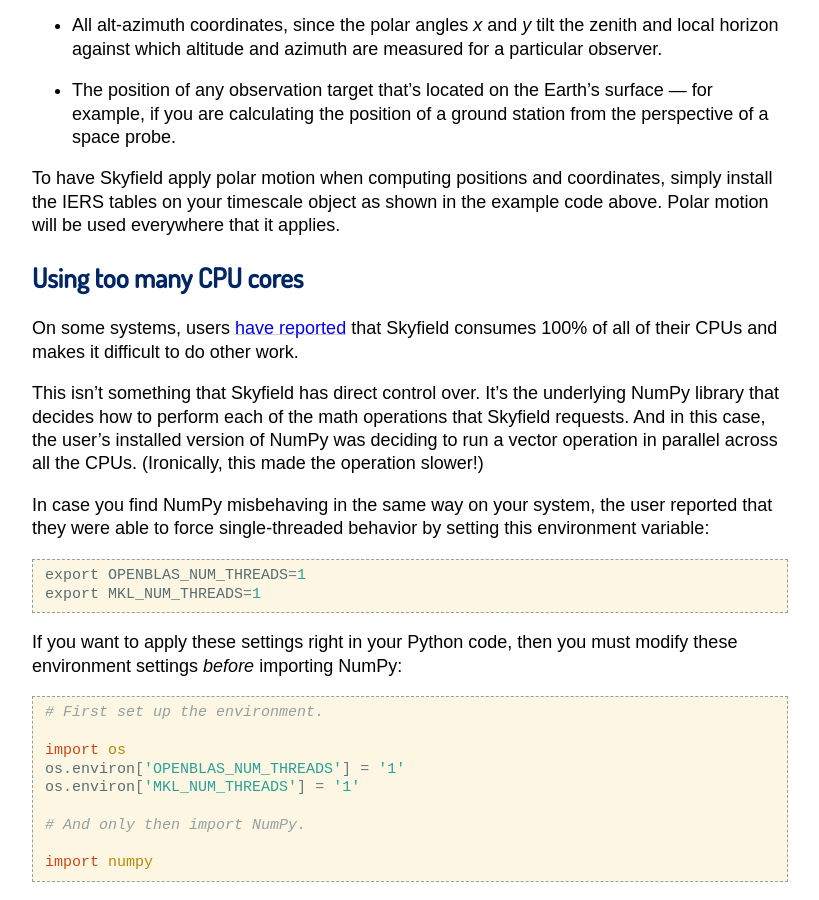
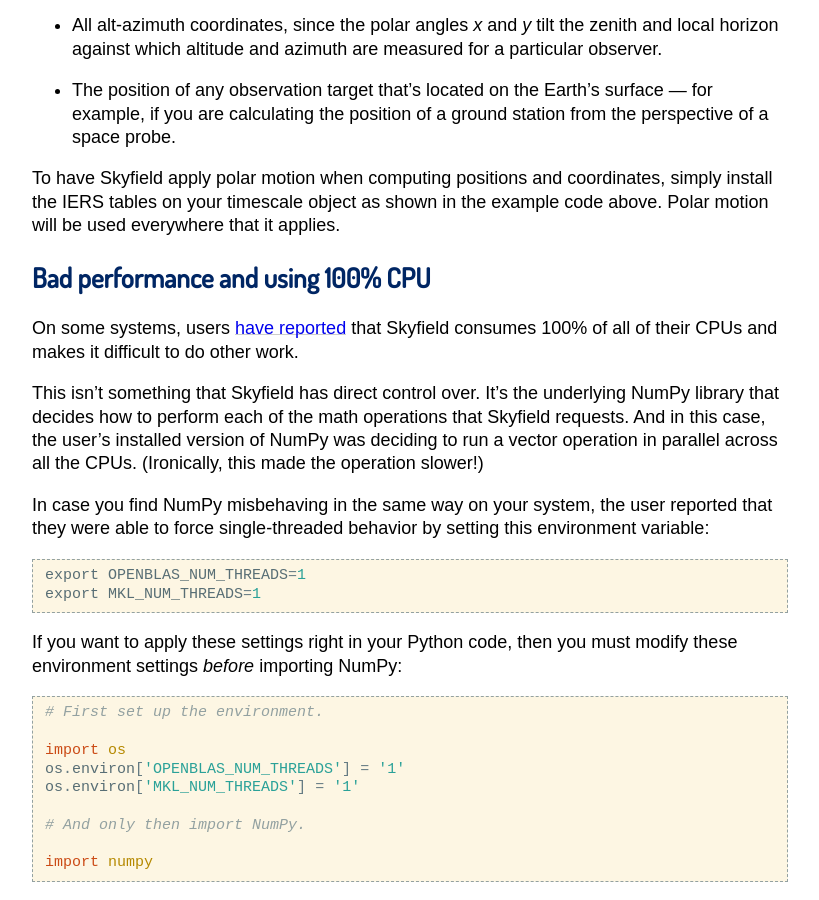
Before and after one commit to skyfielders/python-skyfield, a Sphinx documentation site: the page built from skyfield/documentation/accuracy-efficiency.rst, in a window 1280 px wide and 900 px high, scrolled down 1471 px. Shown: the whole window, without its empty margins (230-1049 px from the left). Built offline with Sphinx 7.4.7, drawn with Linux system fonts in a browser that asks for light colours; some web fonts are replaced.

Commit message:
Make bad-performance section title more obvious

```diff
--- a/skyfield/documentation/accuracy-efficiency.rst
+++ b/skyfield/documentation/accuracy-efficiency.rst
@@ -108,9 +108,9 @@
 as shown in the example code above.
 Polar motion will be used everywhere that it applies.
 
-------------------------
-Using too many CPU cores
-------------------------
+----------------------------------
+Bad performance and using 100% CPU
+----------------------------------
 
 On some systems,
 users `have reported
```
